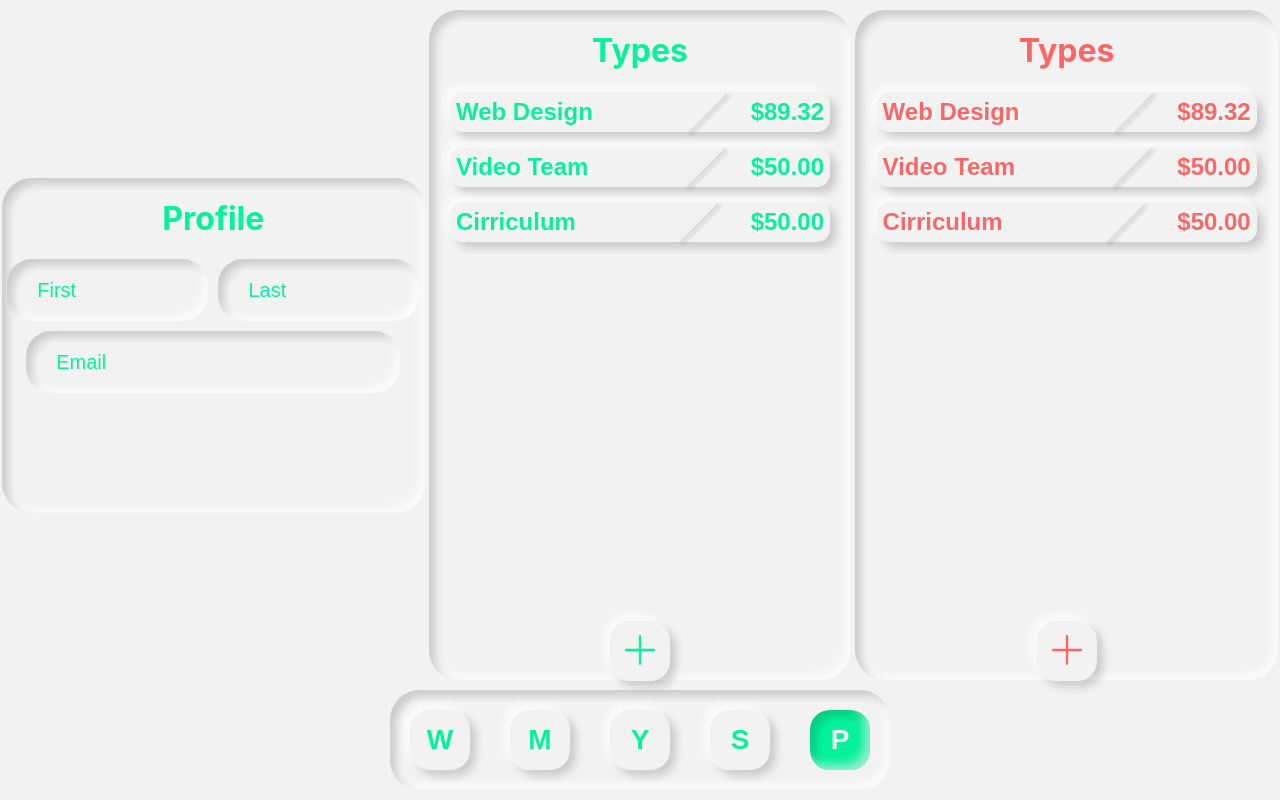
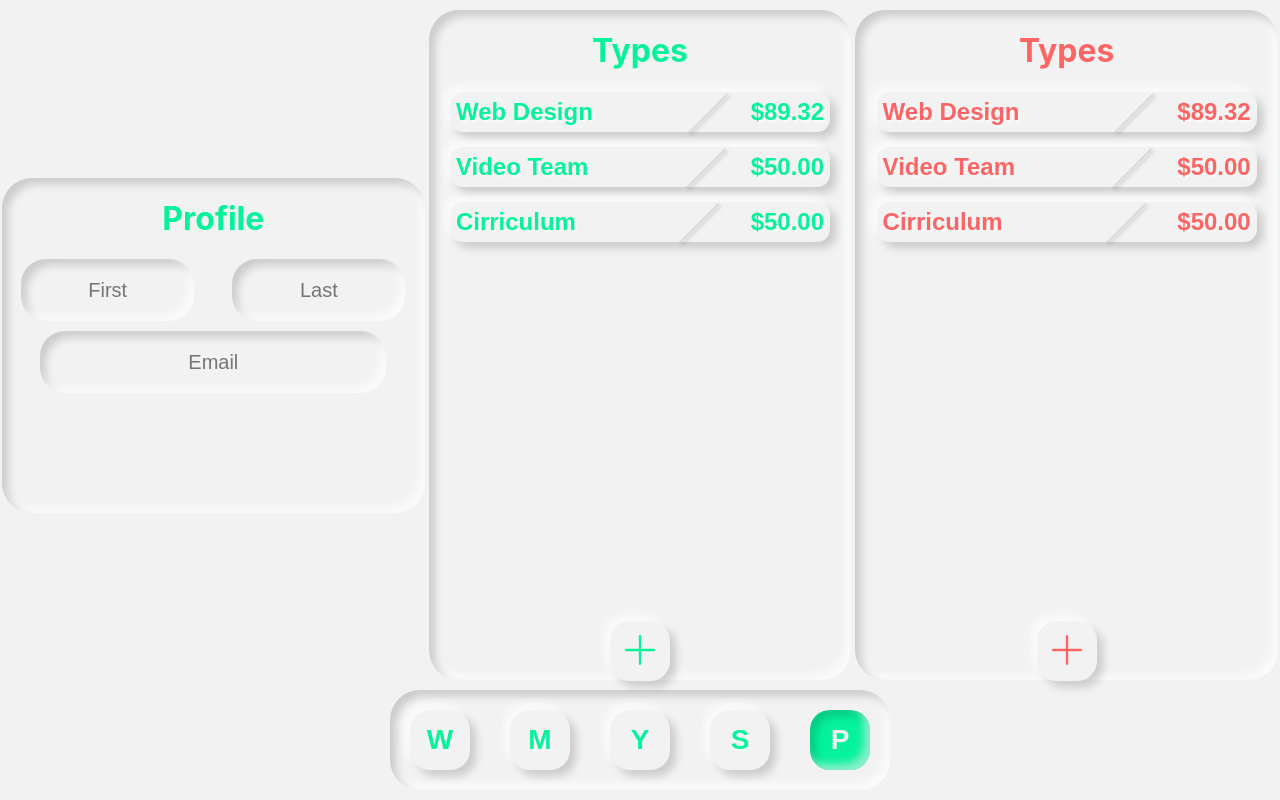
Before and after one commit to Figure-Finance/figure, a React (Create React App) app in the folder frontend/: page /profile in a window 1280 px wide. Built offline with nearby package versions, Linux system fonts and the light colour scheme.

Commit message:
[update] Primary, Neutral, Danger styles

```diff
--- a/frontend/src/components/UI/Input/Input.module.css
+++ b/frontend/src/components/UI/Input/Input.module.css
@@ -5,14 +5,24 @@
   box-shadow:
     inset -6px -6px 9px var(--white-shadow),
     inset 6px 6px 9px var(--black-shadow);
-  color: var(--primary);
   font-size: 20px;
   height: 60px;
   outline: none;
-  padding-left: 30px;
+  text-align: center;
 }
 
 .Input::placeholder {
-  color: var(--primary);
   font-size: 20px;
 }
+
+.Primary, .Primary::placeholder {
+  color: var(--primary);
+}
+
+.Neutral, .Neutral::placeholder {
+  color: var(--neutral);
+}
+
+.Danger, .Danger::placeholder {
+  color: var(--danger);
+}
```
